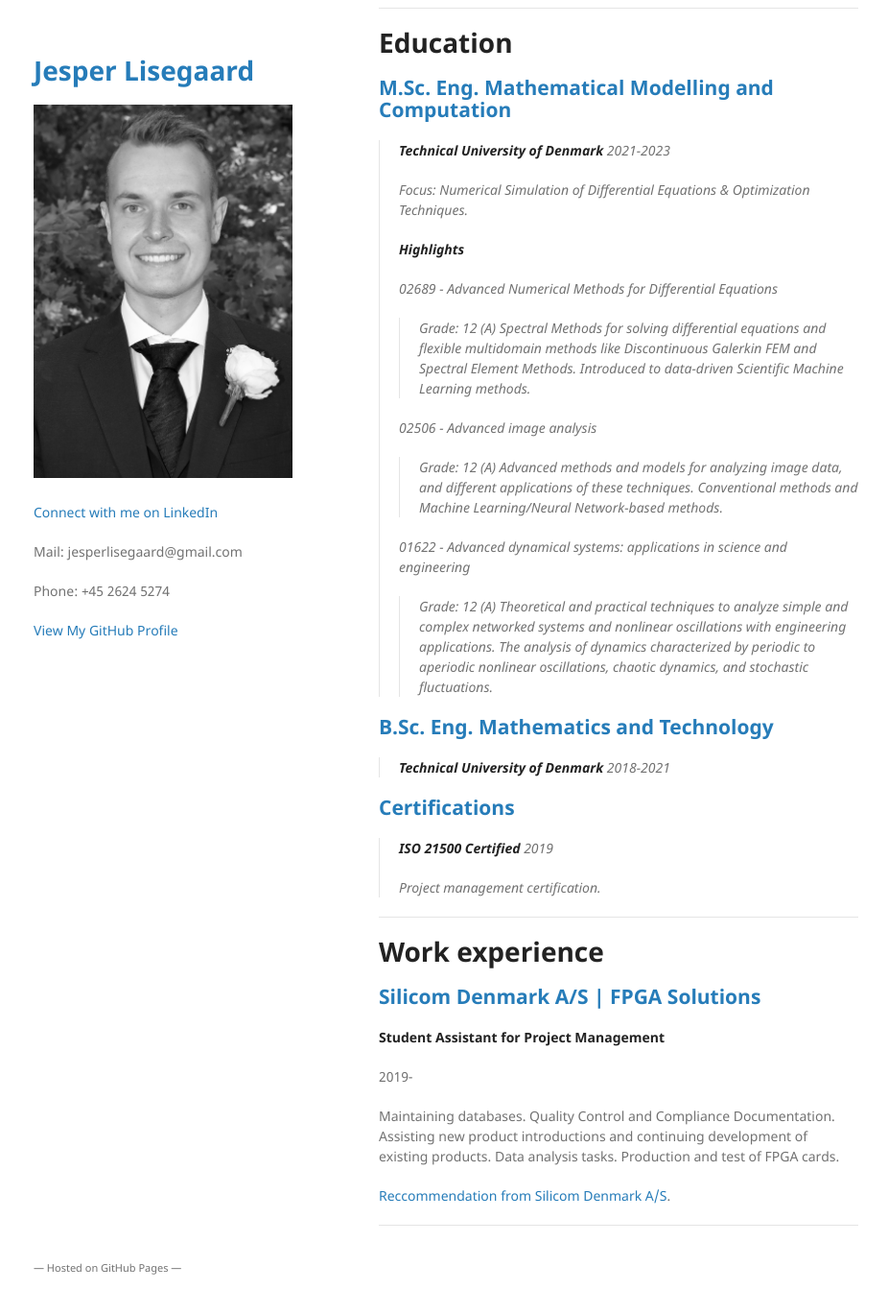
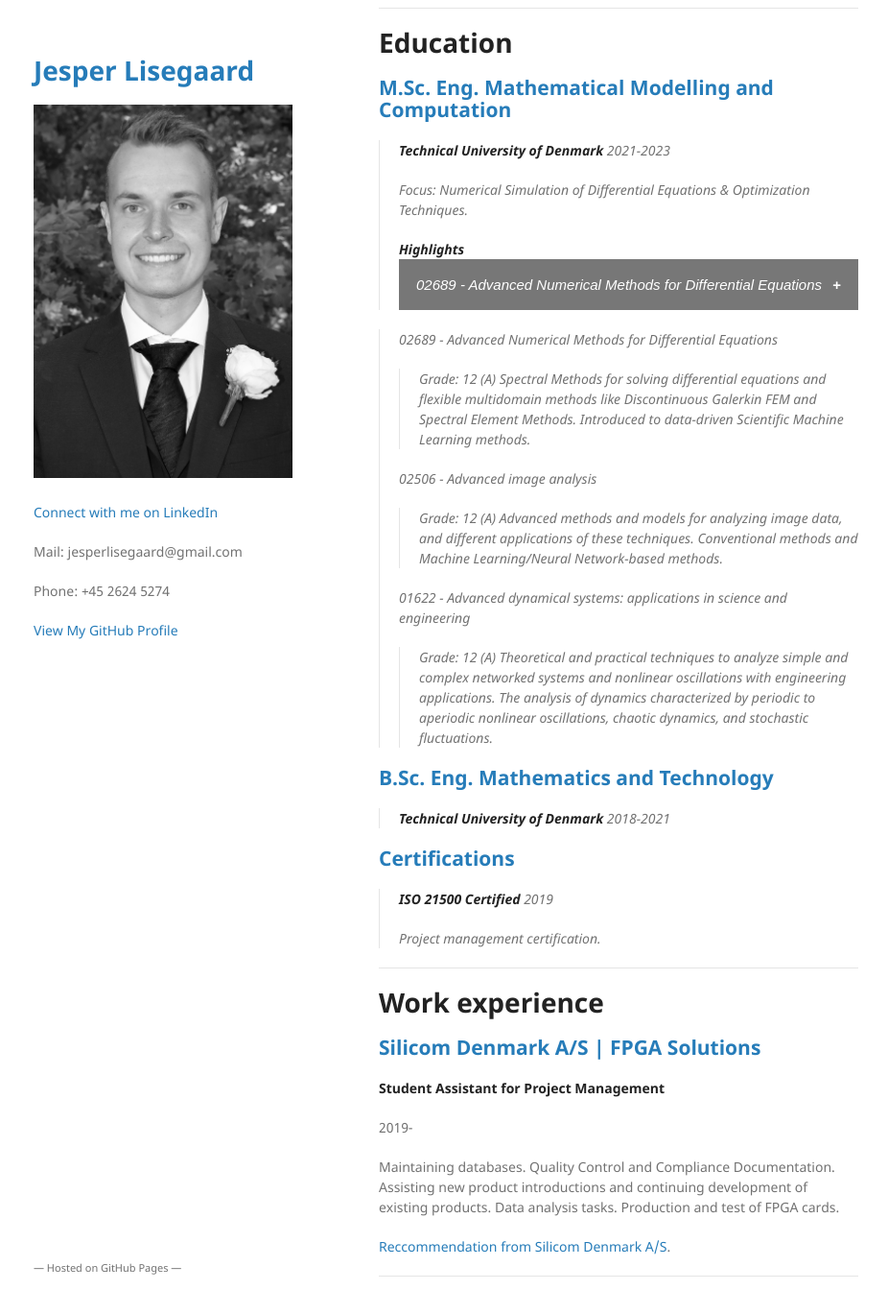
Before and after one commit to JLisegaard/jlisegaard.github.io, a Jekyll site: the page built from index.md, in a window 1280 px wide and 1400 px high, scrolled down 575 px. Shown: the top 1369 px of the window at 96% size, without its empty margins (175-1101 px from the left). Built offline with Jekyll 4.4.1, drawn with Linux system fonts in a browser that asks for light colours; before the commit the page ends 1922 px from its top, so only the background shows below that.

Commit message:
Collapsibles

```diff
--- a/_layouts/default.html
+++ b/_layouts/default.html
@@ -11,6 +11,44 @@
     <script src="https://cdnjs.cloudflare.com/ajax/libs/html5shiv/3.7.3/html5shiv.min.js"></script>
     <![endif]-->
     {% include head-custom.html %}
+
+    <style>
+      .collapsible {
+        background-color: #777;
+        color: white;
+        cursor: pointer;
+        padding: 18px;
+        width: 100%;
+        border: none;
+        text-align: left;
+        outline: none;
+        font-size: 15px;
+      }
+
+      .active, .collapsible:hover {
+        background-color: #555;
+      }
+
+      .collapsible:after {
+        content: '\002B';
+        color: white;
+        font-weight: bold;
+        float: right;
+        margin-left: 5px;
+      }
+
+      .active:after {
+        content: "\2212";
+      }
+
+      .content {
+        padding: 0 18px;
+        max-height: 0;
+        overflow: hidden;
+        transition: max-height 0.2s ease-out;
+        background-color: #f1f1f1;
+      }
+      </style>
   </head>
   <body>
     <div class="wrapper">
--- a/index.md
+++ b/index.md
@@ -32,7 +32,11 @@ As an intermediate result a [poster](./NSE_Poster_linear.html) on the work for t
 > Focus: Numerical Simulation of Differential Equations & Optimization Techniques.
 >
 > **Highlights**
->
+> <button class="collapsible">_02689 - Advanced Numerical Methods for Differential Equations_</button>
+<div class="content">
+  <p>Grade: 12 (A)</p>
+  <p>Spectral Methods for solving differential equations and flexible multidomain methods like Discontinuous Galerkin FEM and Spectral Element Methods. Introduced to data-driven Scientific Machine Learning methods. </p>
+</div>
 >  _02689 - Advanced Numerical Methods for Differential Equations_
 > > Grade: 12 (A)
 > > Spectral Methods for solving differential equations and flexible multidomain methods like Discontinuous Galerkin FEM and Spectral Element Methods. Introduced to data-driven Scientific Machine Learning methods.
```
